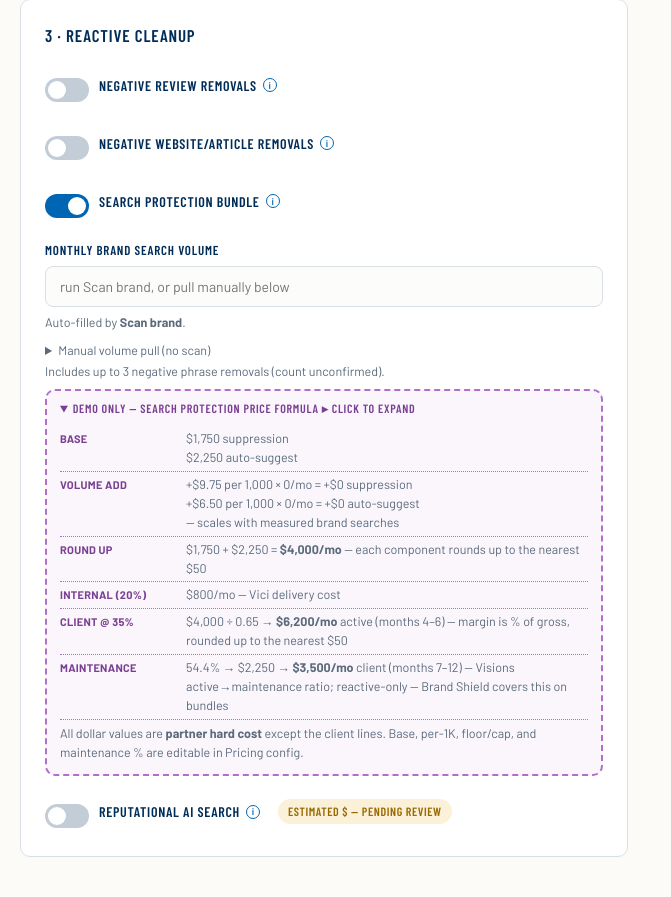
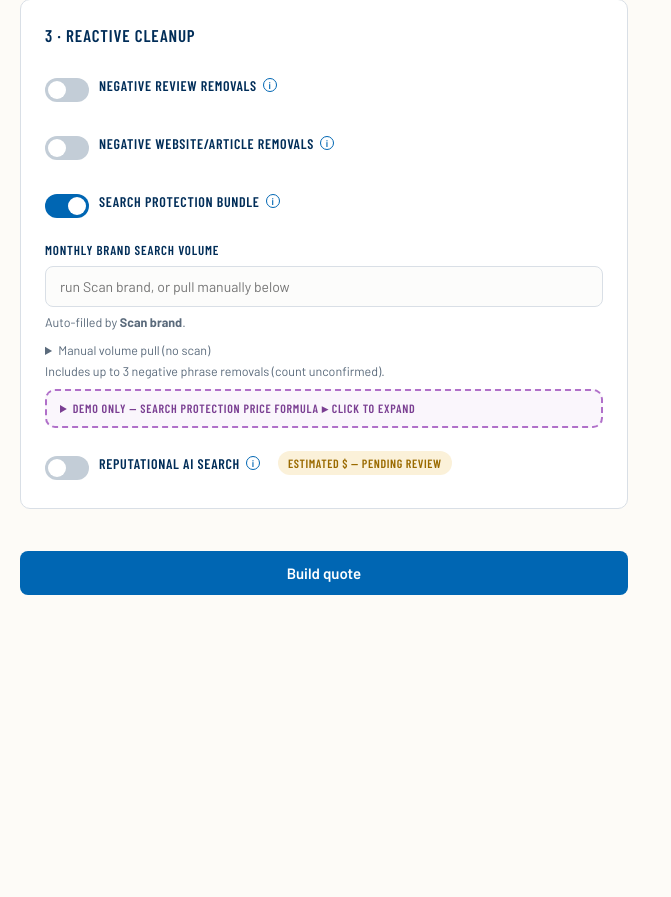
Before and after one commit to kiri-ux/seo-quote, a Python web app: template templates/reputation.html in a window 1280 px wide. Shown: the part 726-1623 px from the top of the page, without its empty margins (0-671 px from the left). After the commit the page ends 1321 px from the top, so only its background shows below. Run offline with Jinja, Linux system fonts and the light colour scheme; the template is opened without the code that fills it, so the values that code supplies are empty.

Commit message:
Add files via upload

```diff
--- a/templates/reputation.html
+++ b/templates/reputation.html
@@ -344,7 +344,7 @@
             <button class="btn2" id="pullVol" type="button" style="margin-top:8px">Pull from DataForSEO</button>
           </details>
           <p class="help" id="negPhraseNote">Includes up to 3 negative phrase removals (count unconfirmed).</p>
-          <details class="demorail" style="margin:8px 0 2px" open>
+          <details class="demorail" style="margin:8px 0 2px">
             <summary>Demo only — search protection price formula ▸ click to expand</summary>
             <div class="help" id="spFormula" style="margin:8px 0 4px"></div>
           </details>
@@ -366,7 +366,7 @@
         <h2><span id="proNum">3</span> · Proactive</h2>
         <p class="help" style="margin-top:-6px"><b>Brand Shield Bundle</b> <span class="pillnote">estimated $ — pending review</span></p>
         <p class="help">SEO brand shield &amp; asset building · automated review generation with sentiment routing · 24/7 brand monitoring — one monthly bundle.</p>
-        <details class="demorail" style="margin:2px 0" open>
+        <details class="demorail" style="margin:2px 0">
           <summary>Demo only — brand shield price formula ▸ click to expand</summary>
           <div class="help" id="shieldFormula" style="margin:8px 0 4px"></div>
         </details>
```
